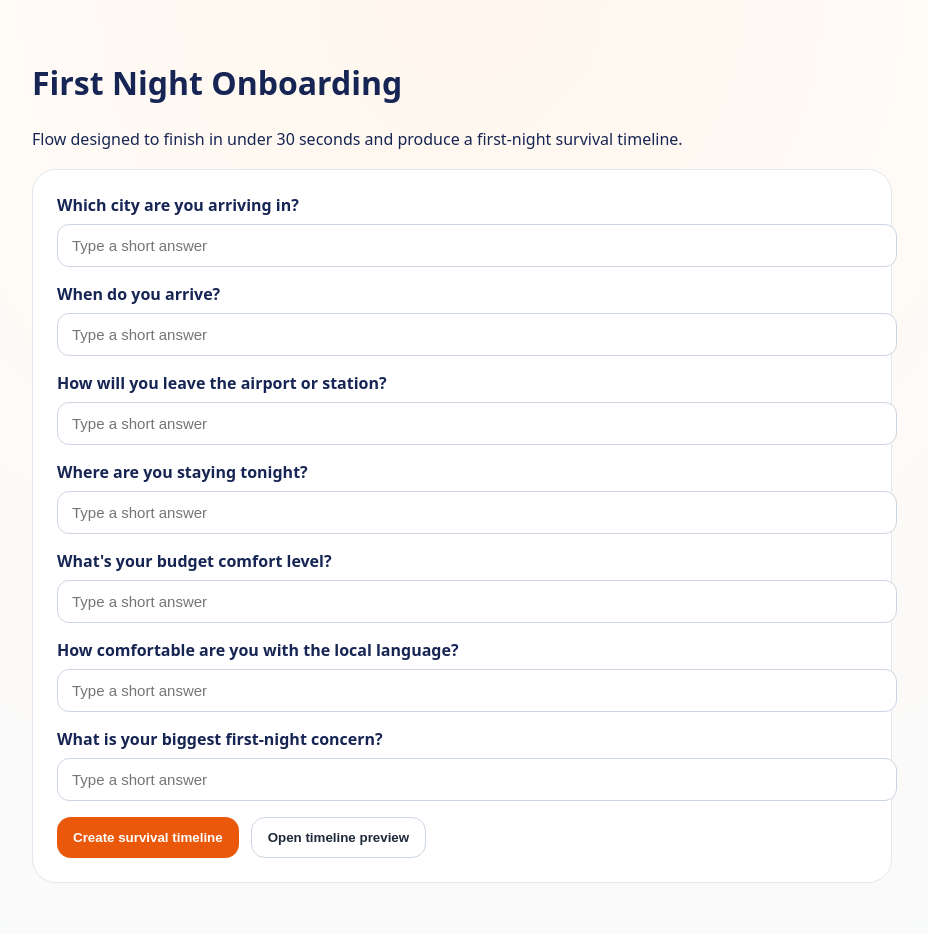
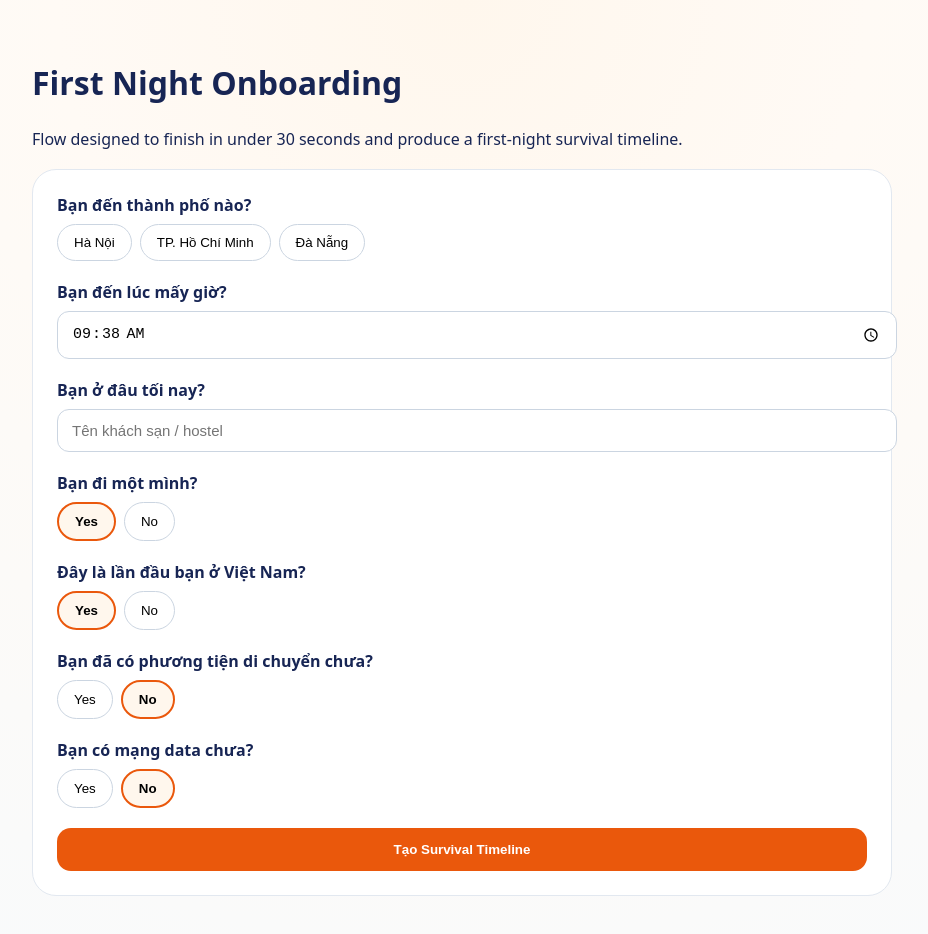
Before and after one commit to nguyetanhtran/TrustHerBro, a Next.js app: page /onboarding in a window 1280 px wide. Shown: the top 934 px of the page, without its empty margins (178-1106 px from the left). Built offline with nearby package versions, Linux system fonts and the light colour scheme; no server answers.

Commit message:
Add First Night Mode onboarding flow
Chip-based 7-question form, geolocation-based city auto-detect (no external API needed), sessionStorage bridge to the timeline page, and stop tracking .env.local to prevent leaking the OpenAI API key.

```diff
--- a/components/onboarding/OnboardingForm.tsx
+++ b/components/onboarding/OnboardingForm.tsx
@@ -1,19 +1,38 @@
 "use client";
 
-import type { CSSProperties, FormEvent } from "react";
-import { useState } from "react";
+import type { CSSProperties, FormEvent, ReactNode } from "react";
+import { useEffect, useState } from "react";
 import { useRouter } from "next/navigation";
-import type { OnboardingAnswers, SurvivalTimelinePayload } from "../../lib/ai/types";
+import type { OnboardingAnswers } from "../../lib/ai/types";
+import { saveOnboardingAnswers } from "../../lib/store";
+import { findNearestCity, normalizeCoordinates } from "../../lib/utils/geolocation";
 
-const questions = [
-  ["destination", "Which city are you arriving in?"],
-  ["arrivalTime", "When do you arrive?"],
-  ["transportPlan", "How will you leave the airport or station?"],
-  ["stayType", "Where are you staying tonight?"],
-  ["budgetLevel", "What's your budget comfort level?"],
-  ["languageComfort", "How comfortable are you with the local language?"],
-  ["topConcern", "What is your biggest first-night concern?"],
-] as const;
+const CITY_OPTIONS = ["Hà Nội", "TP. Hồ Chí Minh", "Đà Nẵng"];
+
+function currentTimeLabel() {
+  return new Date().toTimeString().slice(0, 5); // "HH:MM"
+}
+
+function defaultAnswers(): OnboardingAnswers {
+  return {
+    city: "",
+    arrivalTime: currentTimeLabel(),
+    accommodation: "",
+    travelingAlone: true,
+    firstTimeInVN: true,
+    hasTransport: false,
+    hasMobileData: false,
+  };
+}
+
+const formStyle: CSSProperties = {
+  display: "grid",
+  gap: 20,
+  background: "#ffffff",
+  padding: 24,
+  borderRadius: 24,
+  border: "1px solid #e2e8f0",
+};
 
 const inputStyle: CSSProperties = {
   padding: "12px 14px",
@@ -23,65 +42,162 @@ const inputStyle: CSSProperties = {
   fontSize: 15,
 };
 
+function chipStyle(selected: boolean): CSSProperties {
+  return {
+    padding: "10px 16px",
+    borderRadius: 999,
+    border: selected ? "2px solid #ea580c" : "1px solid #cbd5e1",
+    background: selected ? "#fff7ed" : "#ffffff",
+    fontWeight: selected ? 700 : 500,
+    cursor: "pointer",
+  };
+}
+
+function Field({ label, children }: { label: string; children: ReactNode }) {
+  return (
+    <label style={{ display: "grid", gap: 8 }}>
+      <span style={{ fontWeight: 600 }}>{label}</span>
+      {children}
+    </label>
+  );
+}
+
+function ChipGroup({
+  options,
+  value,
+  onChange,
+}: {
+  options: string[];
+  value: string;
+  onChange: (value: string) => void;
+}) {
+  return (
+    <div style={{ display: "flex", gap: 8, flexWrap: "wrap" }}>
+      {options.map((option) => (
+        <button
+          key={option}
+          type="button"
+          onClick={() => onChange(option)}
+          style={chipStyle(value === option)}
+        >
+          {option}
+        </button>
+      ))}
+    </div>
+  );
+}
+
+function YesNoField({
+  label,
+  value,
+  onChange,
+}: {
+  label: string;
+  value: boolean;
+  onChange: (value: boolean) => void;
+}) {
+  return (
+    <Field label={label}>
+      <div style={{ display: "flex", gap: 8 }}>
+        <button type="button" onClick={() => onChange(true)} style={chipStyle(value === true)}>
+          Yes
+        </button>
+        <button type="button" onClick={() => onChange(false)} style={chipStyle(value === false)}>
+          No
+        </button>
+      </div>
+    </Field>
+  );
+}
+
 export function OnboardingForm() {
   const router = useRouter();
-  const [answers, setAnswers] = useState<Partial<OnboardingAnswers>>({});
-  const [loading, setLoading] = useState(false);
-  const [preview, setPreview] = useState<SurvivalTimelinePayload | null>(null);
+  const [answers, setAnswers] = useState<OnboardingAnswers>(defaultAnswers);
 
-  async function handleSubmit(event: FormEvent<HTMLFormElement>) {
+  useEffect(() => {
+    if (!navigator.geolocation) return;
+
+    navigator.geolocation.getCurrentPosition(
+      (position) => {
+        const coords = normalizeCoordinates({
+          lat: position.coords.latitude,
+          lng: position.coords.longitude,
+        });
+        const nearestCity = coords ? findNearestCity(coords) : null;
+        if (nearestCity) {
+          setAnswers((current) => ({ ...current, city: nearestCity }));
+        }
+      },
+      () => {
+        // Permission denied or unavailable — city stays empty, traveler picks a chip manually.
+      },
+      { timeout: 5000 },
+    );
+  }, []);
+
+  function updateField<K extends keyof OnboardingAnswers>(key: K, value: OnboardingAnswers[K]) {
+    setAnswers((current) => ({ ...current, [key]: value }));
+  }
+
+  function handleSubmit(event: FormEvent<HTMLFormElement>) {
     event.preventDefault();
-    setLoading(true);
-
-    try {
-      const response = await fetch("/api/first-night", {
-        method: "POST",
-        headers: { "Content-Type": "application/json" },
-        body: JSON.stringify({ answers }),
-      });
-      const data = (await response.json()) as SurvivalTimelinePayload;
-      setPreview(data);
-    } finally {
-      setLoading(false);
-    }
+    saveOnboardingAnswers(answers);
+    router.push("/timeline");
   }
 
   return (
-    <div style={{ display: "grid", gap: 20 }}>
-      <form
-        onSubmit={handleSubmit}
-        style={{
-          display: "grid",
-          gap: 16,
-          background: "#ffffff",
-          padding: 24,
-          borderRadius: 24,
-          border: "1px solid #e2e8f0",
-        }}
-      >
-        {questions.map(([key, label]) => (
-          <label key={key} style={{ display: "grid", gap: 8 }}>
-            <span style={{ fontWeight: 600 }}>{label}</span>
+    <form onSubmit={handleSubmit} style={formStyle}>
+      <Field label="Bạn đến thành phố nào?">
+        <ChipGroup
+          options={CITY_OPTIONS}
+          value={answers.city}
+          onChange={(value) => updateField("city", value)}
+        />
+      </Field>
+
+      <Field label="Bạn đến lúc mấy giờ?">
         <input
+          type="time"
+          value={answers.arrivalTime}
+          onChange={(event) => updateField("arrivalTime", event.target.value)}
           style={inputStyle}
-              value={answers[key] ?? ""}
-              onChange={(event) =>
-                setAnswers((current) => ({
-                  ...current,
-                  [key]: event.target.value,
-                }))
-              }
-              placeholder="Type a short answer"
         />
-          </label>
-        ))}
+      </Field>
 
-        <div style={{ display: "flex", gap: 12, flexWrap: "wrap" }}>
+      <Field label="Bạn ở đâu tối nay?">
+        <input
+          value={answers.accommodation}
+          onChange={(event) => updateField("accommodation", event.target.value)}
+          placeholder="Tên khách sạn / hostel"
+          style={inputStyle}
+        />
+      </Field>
+
+      <YesNoField
+        label="Bạn đi một mình?"
+        value={answers.travelingAlone}
+        onChange={(value) => updateField("travelingAlone", value)}
+      />
+      <YesNoField
+        label="Đây là lần đầu bạn ở Việt Nam?"
+        value={answers.firstTimeInVN}
+        onChange={(value) => updateField("firstTimeInVN", value)}
+      />
+      <YesNoField
+        label="Bạn đã có phương tiện di chuyển chưa?"
+        value={answers.hasTransport}
+        onChange={(value) => updateField("hasTransport", value)}
+      />
+      <YesNoField
+        label="Bạn có mạng data chưa?"
+        value={answers.hasMobileData}
+        onChange={(value) => updateField("hasMobileData", value)}
+      />
+
       <button
         type="submit"
-            disabled={loading}
         style={{
-              padding: "12px 16px",
+          padding: "14px 16px",
           borderRadius: 14,
           border: "none",
           background: "#ea580c",
@@ -90,47 +206,8 @@ export function OnboardingForm() {
           cursor: "pointer",
         }}
       >
-            {loading ? "Generating..." : "Create survival timeline"}
+        Tạo Survival Timeline
       </button>
-
-          <button
-            type="button"
-            onClick={() => router.push("/timeline")}
-            style={{
-              padding: "12px 16px",
-              borderRadius: 14,
-              border: "1px solid #cbd5e1",
-              background: "#ffffff",
-              color: "#1e293b",
-              fontWeight: 700,
-              cursor: "pointer",
-            }}
-          >
-            Open timeline preview
-          </button>
-        </div>
     </form>
-
-      {preview ? (
-        <div
-          style={{
-            background: "#fff7ed",
-            border: "1px solid #fdba74",
-            borderRadius: 24,
-            padding: 24,
-          }}
-        >
-          <h2 style={{ marginTop: 0 }}>{preview.title}</h2>
-          <p>{preview.summary}</p>
-          <ol style={{ paddingLeft: 18, marginBottom: 0 }}>
-            {preview.steps.map((step) => (
-              <li key={step.id} style={{ marginBottom: 10 }}>
-                <strong>{step.title}</strong>: {step.description}
-              </li>
-            ))}
-          </ol>
-        </div>
-      ) : null}
-    </div>
   );
 }
--- /dev/null
+++ b/lib/store.ts
@@ -0,0 +1,17 @@
+import type { OnboardingAnswers } from "./ai/types";
+
+const STORAGE_KEY = "trustherbro:onboarding";
+
+export function saveOnboardingAnswers(answers: OnboardingAnswers) {
+  sessionStorage.setItem(STORAGE_KEY, JSON.stringify(answers));
+}
+
+export function loadOnboardingAnswers(): OnboardingAnswers | null {
+  const raw = sessionStorage.getItem(STORAGE_KEY);
+  if (!raw) return null;
+  return JSON.parse(raw) as OnboardingAnswers;
+}
+
+export function clearOnboardingAnswers() {
+  sessionStorage.removeItem(STORAGE_KEY);
+}
--- a/lib/utils/geolocation.ts
+++ b/lib/utils/geolocation.ts
@@ -18,3 +18,35 @@ export function normalizeCoordinates(input?: Partial<Coordinates>): Coordinates
     lng: input.lng,
   };
 }
+
+const KNOWN_CITIES: { name: string; coords: Coordinates }[] = [
+  { name: "Hà Nội", coords: { lat: 21.0285, lng: 105.8542 } },
+  { name: "TP. Hồ Chí Minh", coords: { lat: 10.8231, lng: 106.6297 } },
+  { name: "Đà Nẵng", coords: { lat: 16.0544, lng: 108.2022 } },
+];
+
+function haversineDistanceKm(a: Coordinates, b: Coordinates): number {
+  const toRad = (deg: number) => (deg * Math.PI) / 180;
+  const earthRadiusKm = 6371;
+  const dLat = toRad(b.lat - a.lat);
+  const dLng = toRad(b.lng - a.lng);
+
+  const h =
+    Math.sin(dLat / 2) ** 2 +
+    Math.cos(toRad(a.lat)) * Math.cos(toRad(b.lat)) * Math.sin(dLng / 2) ** 2;
+
+  return 2 * earthRadiusKm * Math.asin(Math.sqrt(h));
+}
+
+export function findNearestCity(coords: Coordinates): string | null {
+  let nearest: { name: string; distanceKm: number } | null = null;
+
+  for (const city of KNOWN_CITIES) {
+    const distanceKm = haversineDistanceKm(coords, city.coords);
+    if (!nearest || distanceKm < nearest.distanceKm) {
+      nearest = { name: city.name, distanceKm };
+    }
+  }
+
+  return nearest?.name ?? null;
+}
```
Also changed, not shown: lib/ai/types.ts (+6 -6 lines), 1 other file (tests, documents, lock files or other folders). Lines whose indentation alone changed are shown as unchanged.
